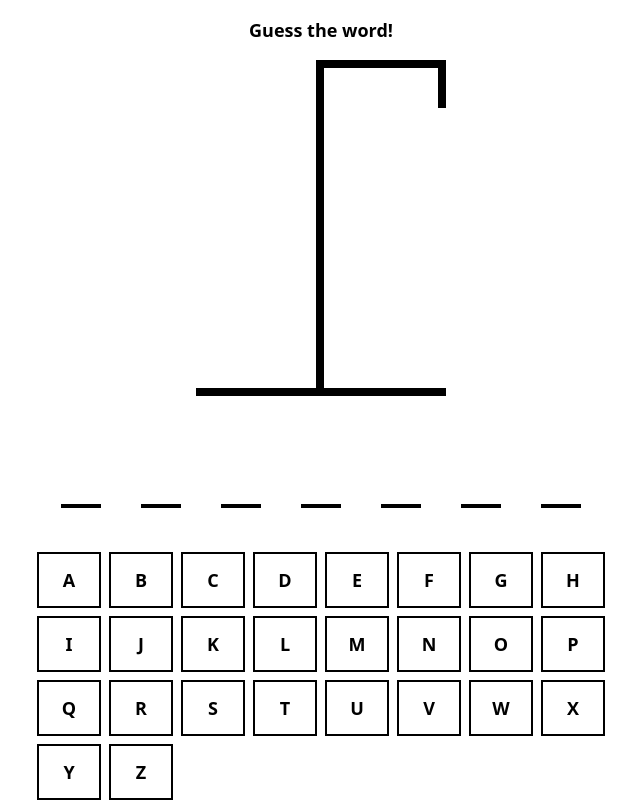
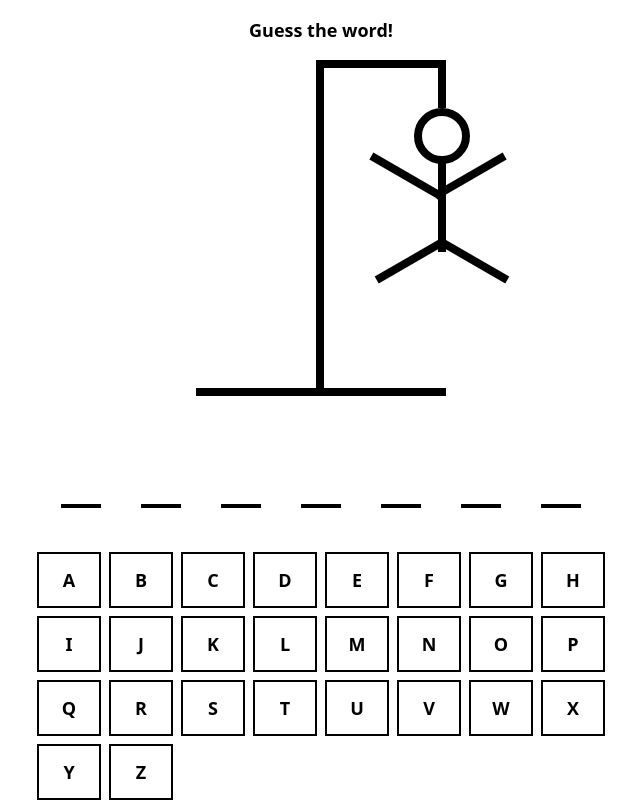
Before and after one commit to ayushsingh01042003/HangMan, a React (Vite) app: page / in a window 1280 px wide. Shown: the whole page, without its empty margins (319-959 px from the left). Built offline with nearby package versions, Linux system fonts and the light colour scheme.

Commit message:
Hangman Body

```diff
--- a/src/App.tsx
+++ b/src/App.tsx
@@ -1,6 +1,5 @@
 import './index.css'
 import Keyboard from './components/Keyboard'
-import { useState } from 'react'
 import words from './assets/wordList.json'
 import Hangman from './components/Hangman'
 import GuessedWord from './components/GuessedWord'
@@ -8,13 +7,7 @@ import GameStatus from './components/GameStatus'
 
 const App = () => {
 
-  // const[wordToGuess, setWordToGuess] = useState<string>(
-  //   words[Math.floor(Math.random() * words.length)]
-  // )
-
   const wordToGuess: string = words[Math.floor(Math.random() * words.length)]
-
-  const[currentGuess, setCurrentGuess] = useState<string[]>([])
 
   return (
     <div className='max-w-xl mx-auto'>
--- a/src/components/Hangman.tsx
+++ b/src/components/Hangman.tsx
@@ -1,10 +1,40 @@
+const HEAD = (
+  <div className="h-14 w-14 rounded-full border-8 border-black absolute -right-6 top-12"/>
+)
+
+const BODY = (
+  <div className="absolute h-24 w-2 right-0 top-24 bg-black"/>
+)
+
+const LEFT_HAND = (
+  <div className="absolute h-2 w-20 right-0 top-28 bg-black rotate-[30deg]"/>
+)
+
+const RIGHT_HAND = (
+  <div className="absolute h-2 w-20 -right-16 top-28 bg-black rotate-[-30deg]"/>
+)
+
+const LEFT_LEG = (
+  <div className="absolute h-2 w-20 right-0 top-44 rotate-[-30deg] origin-right bg-black"/>
+)
+
+const RIGHT_LEG = (
+  <div className="absolute h-2 w-20 right-2 top-44 rotate-[210deg] origin-right bg-black"/>
+)
+
 const Hangman = () => {
   return (
-    <div className="content-center place-self-center">
-      <div className="h-2 w-[130px] ml-[120px] bg-black" />
-      <div className="absolute h-10 w-2 ml-[242px] bg-black" />
-      <div className="w-2 h-80 bg-black ml-[120px]" />
-      <div className=" h-2 w-[250px] bg-black" />
+    <div className="content-center place-self-center relative">
+      { HEAD }
+      { BODY }
+      { LEFT_HAND }
+      { RIGHT_HAND }
+      { LEFT_LEG }
+      { RIGHT_LEG }
+      <div className="h-2 w-[130px] ml-[120px] bg-black"/>
+      <div className="absolute h-10 w-2 ml-[242px] bg-black"/>
+      <div className="w-2 h-80 bg-black ml-[120px]"/>
+      <div className="h-2 w-[250px] bg-black"/>
     </div>
   );
 };
--- a/src/components/Key.tsx
+++ b/src/components/Key.tsx
@@ -1,10 +1,15 @@
+import { useState } from "react"
+
 interface keyProp {
-  letter: String
+  letter: string
 }
 
 const Key = ({ letter }: keyProp) => {
+
+  const[currentGuess, setCurrentGuess] = useState<string[]>([])
+
   return (
-    <div className="border-2 border-black m-1 text-center py-3 font-extrabold text-lg hover:bg-blue-300">
+    <div onClick={() => setCurrentGuess([...currentGuess, letter])} className="border-2 border-black m-1 text-center py-3 font-extrabold text-lg hover:bg-blue-300">
       { letter }
     </div>
   )
```
